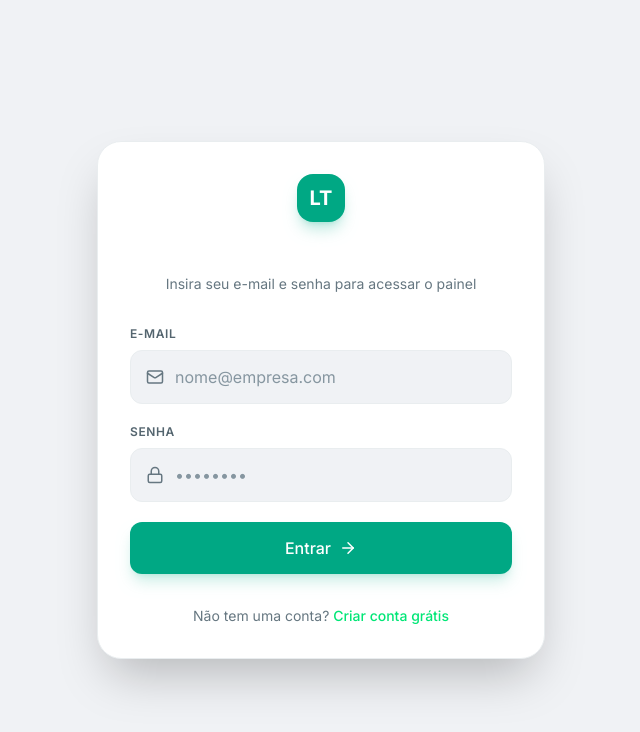
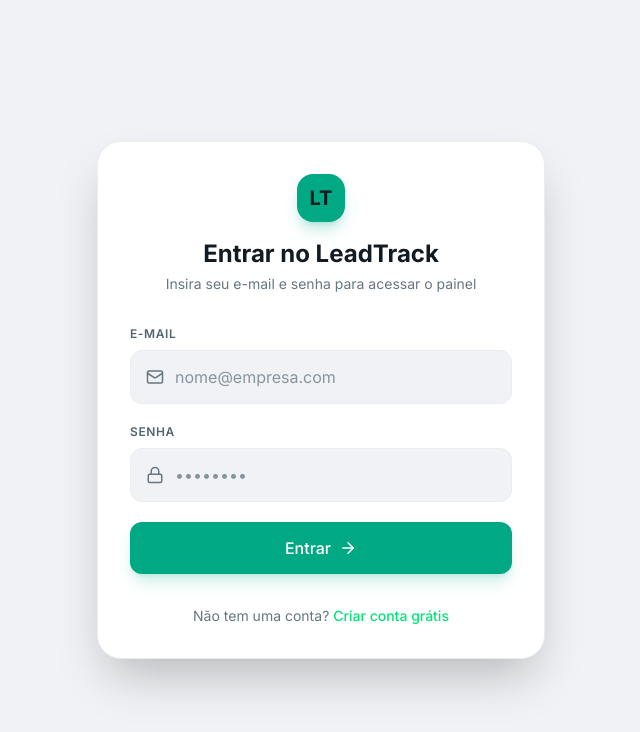
Before and after one commit to Calebe777/Trenkeador-ads, a React (Vite) app: page /login in a window 1280 px wide. Shown: the top 732 px of the page, without its empty margins (319-959 px from the left). Built offline with nearby package versions, Linux system fonts and the light colour scheme; no server answers.

Commit message:
style: apply important rule to text-white overrides for light mode contrast

```diff
--- a/src/index.css
+++ b/src/index.css
@@ -60,17 +60,27 @@
 
   /* Override text-white to be near-black by default, except inside active items/buttons/badges */
   .text-white {
-    color: #111b21;
+    color: #111b21 !important;
   }
 
+  h1.text-white, h2.text-white, h3.text-white, h4.text-white, span.text-white, p.text-white, div.text-white {
+    color: #111b21 !important;
+  }
+
+  /* Exclude these elements from the dark text override so they keep clean white text */
   aside .text-white,
   nav .text-white,
   button .text-white,
   button.text-white,
+  button span.text-white,
   .bg-violet-600 .text-white,
   .bg-emerald-600 .text-white,
   .bg-amber-600 .text-white,
   .bg-red-600 .text-white,
+  .bg-violet-600 span.text-white,
+  .bg-emerald-600 span.text-white,
+  .bg-amber-600 span.text-white,
+  .bg-red-600 span.text-white,
   .rounded-full .text-white,
   .text-white-force {
     color: #ffffff !important;
```
